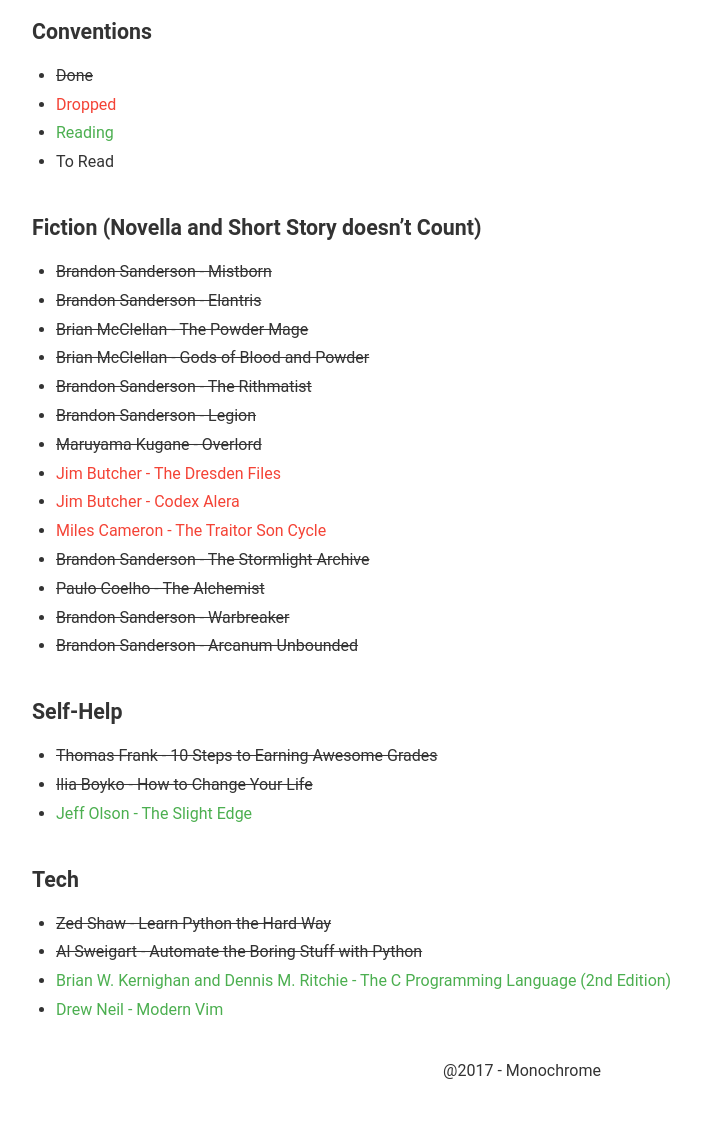
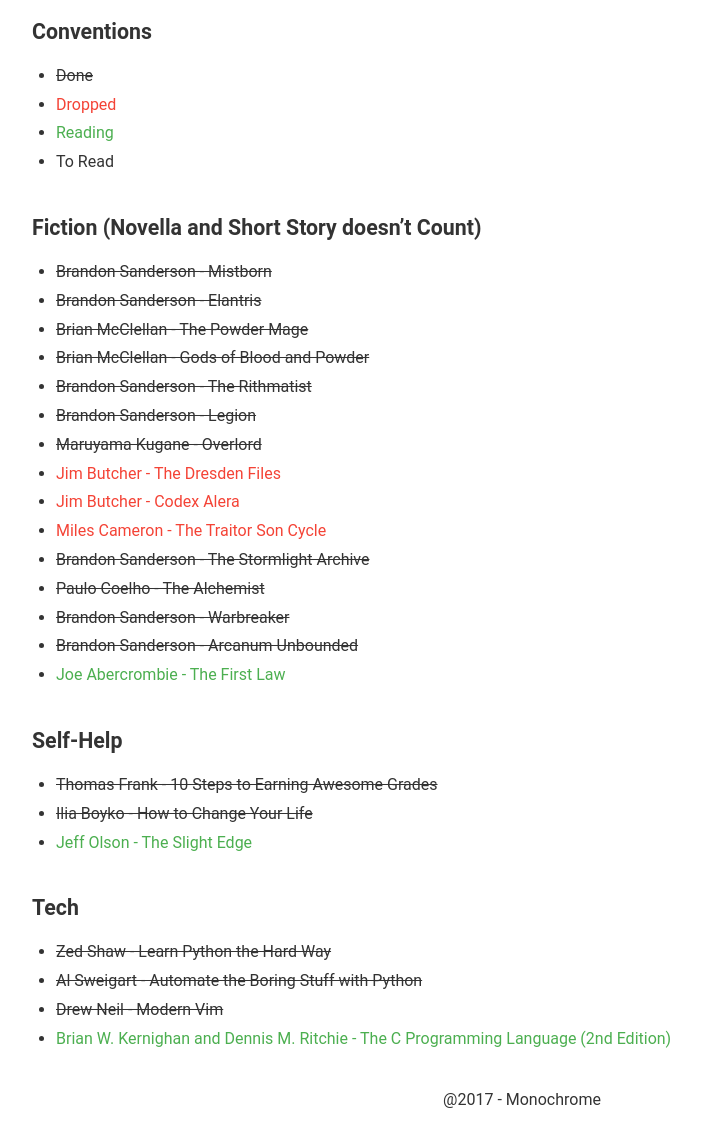
Before and after one commit to AffanIndo/AffanIndo.github.io, a Jekyll site: the page built from _posts/2019-07-16-reading-list.md, in a window 1280 px wide, cut to the strip 255-1380 px from the top of the page. Shown: the whole strip, without its empty margins (118-819 px from the left). Built offline with Jekyll 4.4.1, drawn with Linux system fonts in a browser that asks for light colours; before the commit the page ends 1351 px from its top, so only the background shows below that.

Commit message:
Update "Reading List" by finishing a book

```diff
--- a/_posts/2019-07-16-reading-list.md
+++ b/_posts/2019-07-16-reading-list.md
@@ -27,6 +27,7 @@
 * ~~Paulo Coelho - The Alchemist~~
 * ~~Brandon Sanderson - Warbreaker~~
 * ~~Brandon Sanderson - Arcanum Unbounded~~
+* <span style="color:#4CAF50">Joe Abercrombie - The First Law</span>
 
 ### Self-Help
 
@@ -38,5 +39,5 @@
 
 * ~~Zed Shaw - Learn Python the Hard Way~~
 * ~~Al Sweigart - Automate the Boring Stuff with Python~~
+* ~~Drew Neil - Modern Vim~~
 * <span style="color:#4CAF50">Brian W. Kernighan and Dennis M. Ritchie - The C Programming Language (2nd Edition)</span>
-* <span style="color:#4CAF50">Drew Neil - Modern Vim</span>
```
